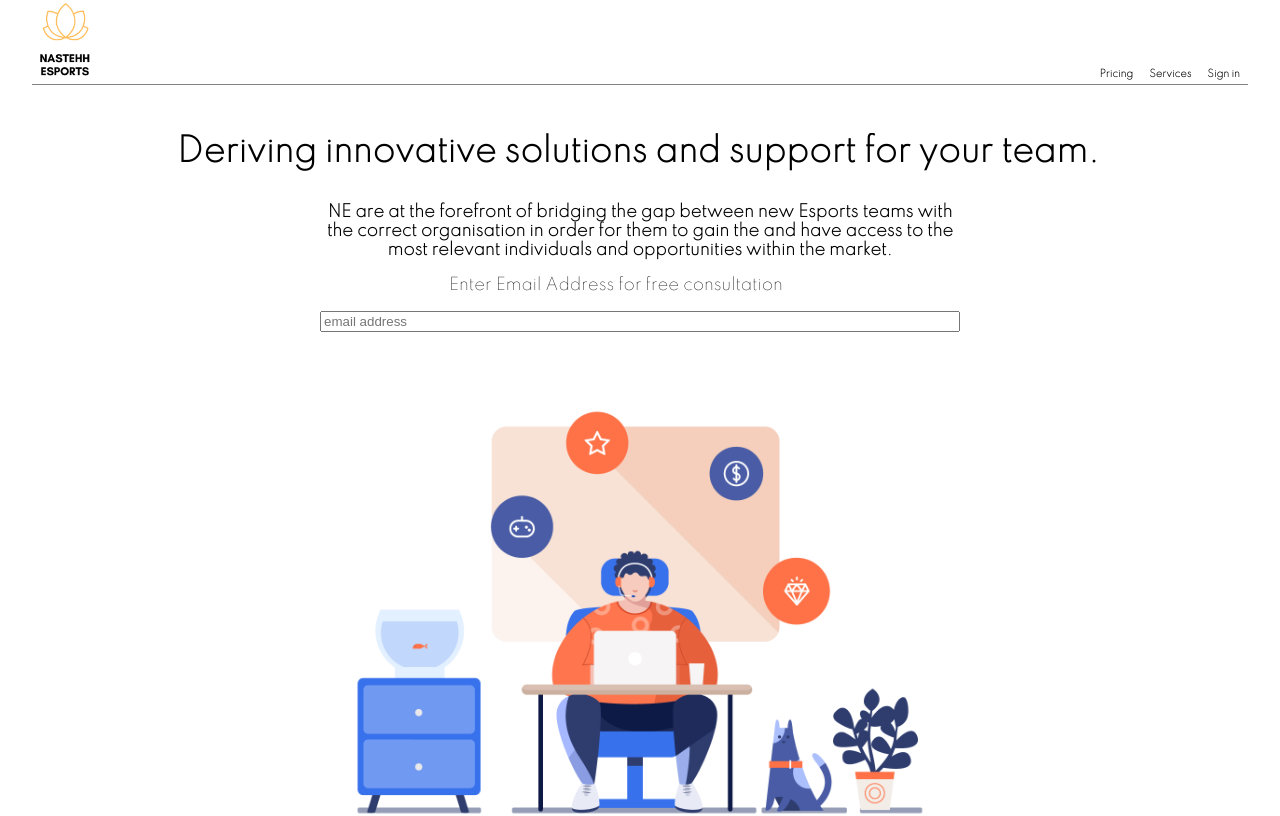
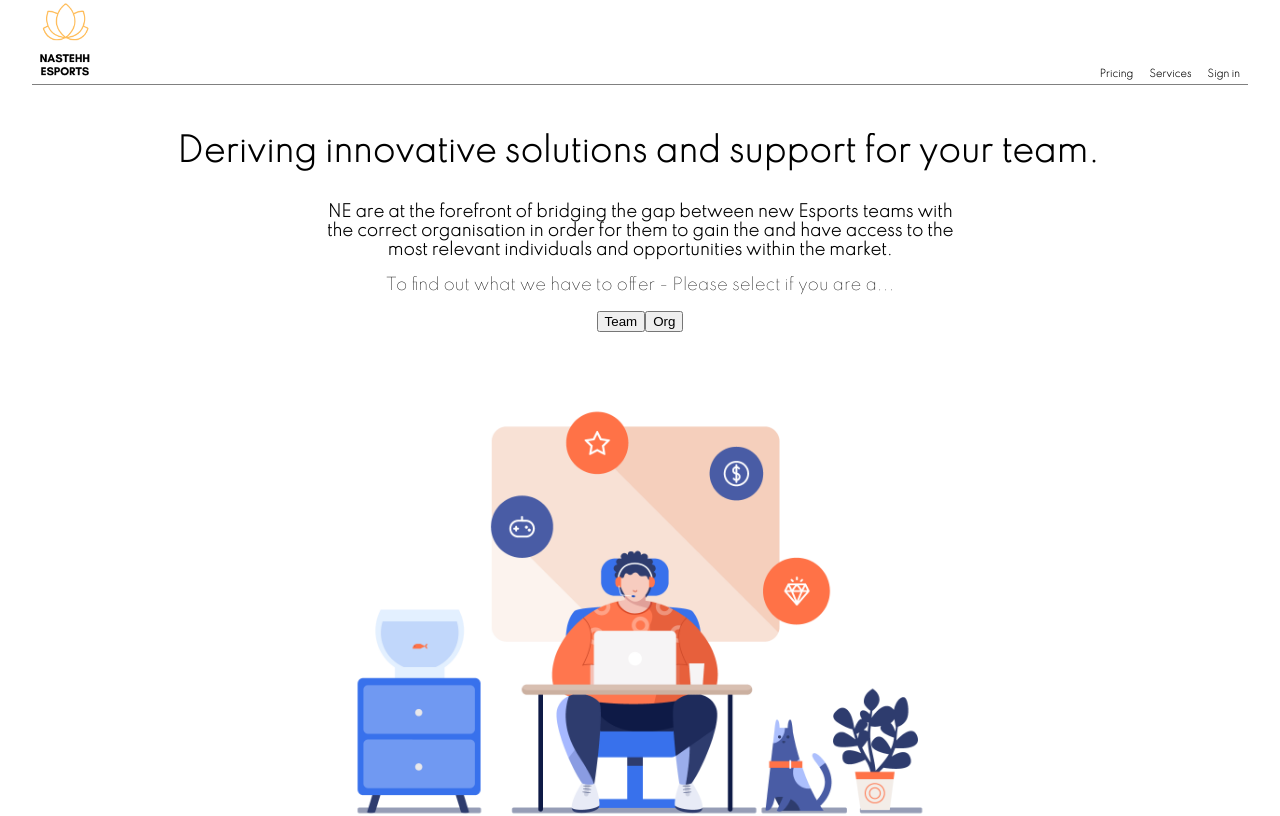
Before and after one commit to DanielCripps94/Drop-Page-Ecommerce, a React (Create React App) app in the folder drop-page/: page / in a window 1280 px wide. Shown: the top 816 px of the page. Built offline with nearby package versions, Linux system fonts and the light colour scheme; a web font is replaced by a local one.

Commit message:
buttons added - user selection of team of org

```diff
--- a/drop-page/src/App.css
+++ b/drop-page/src/App.css
@@ -117,6 +117,13 @@ height: 5rem
   margin-right: 3rem
 }
 
+/* buttons */
+
+.button--container {
+  margin: 0 auto;
+  width: 50%;
+  text-align: center
+}
 
 
 /* typing effect */
--- /dev/null
+++ b/drop-page/src/components/Button.js
@@ -0,0 +1,14 @@
+import React, { Component } from 'react'
+
+
+export default class Button extends Component {
+    render () {
+        return (
+            <div className='button--container'>
+                <p>To find out what we have to offer - Please select if you are a...</p>
+                <button type="submit">Team</button>
+                <button type="submit">Org</button>
+            </div>
+        )
+    }
+}
--- a/drop-page/src/components/CompanyInfo.js
+++ b/drop-page/src/components/CompanyInfo.js
@@ -1,4 +1,5 @@
 import React, { Component } from 'react'
+import Button from './Button'
 
 export default class CompanyInfo extends Component {
 
@@ -22,11 +23,12 @@ export default class CompanyInfo extends Component {
                         <h1>Deriving innovative solutions and support for your team.</h1>
                         <p className='depth--container'>NE are at the forefront of bridging the gap between new Esports teams with the correct organisation in order for them to gain the and have access to the most relevant individuals and opportunities within the market.</p>
                     </div>
+                    <Button/>
+                    <div className='homepageimage--container'><img src="/images/homepage.png" alt=""/> </div>
                     <div className='signup--container'>
                         <p>Enter Email Address for free consultation</p>
                         <input type="text" name="email" placeholder="email address" required="required" onChange={handleOnChange}/>
                     </div>
-                    <div className='homepageimage--container'><img src="/images/homepage.png" alt=""/> </div>
                 </div>
         )
     }
```
Also changed, not shown: drop-page/src/components/CommentsPage.js (deleted).
